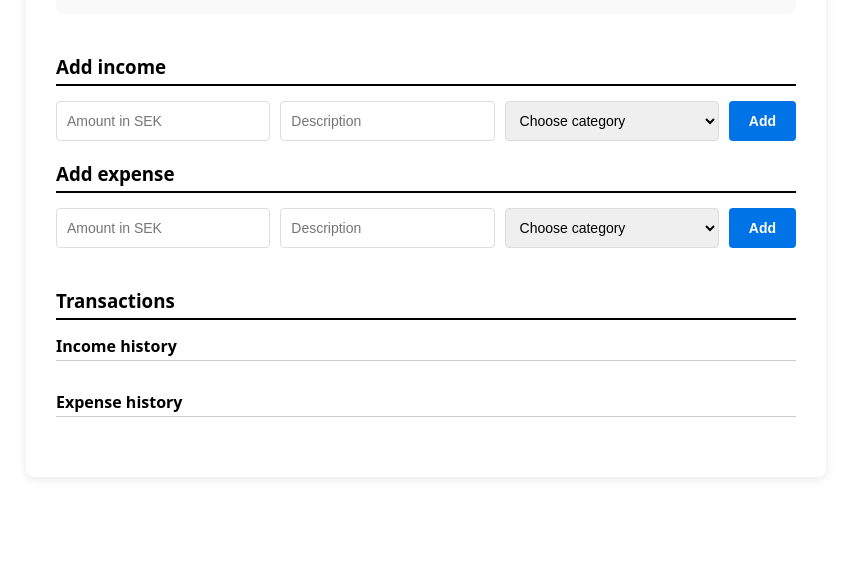
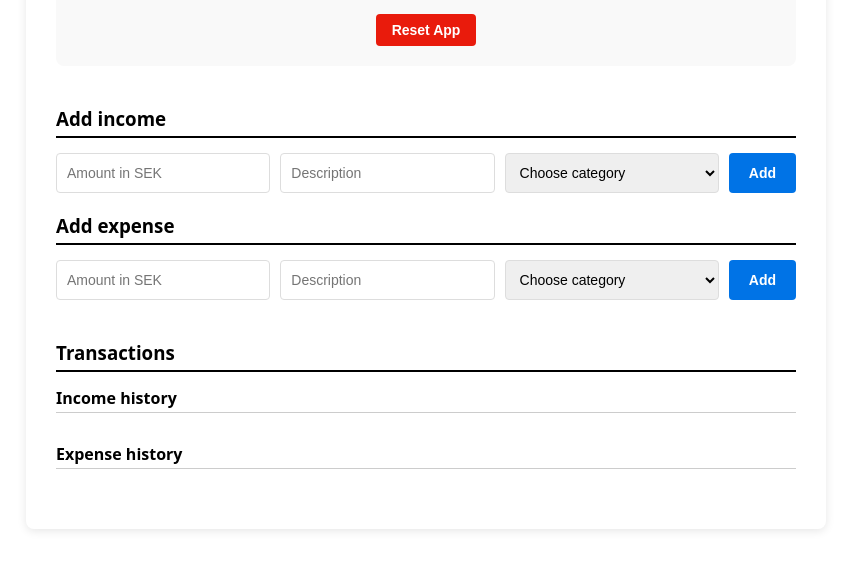
Before and after one commit to filip-brandt/Budget-app, a website built with Vite: page index.html in a window 1280 px wide. Shown: the part 225-800 px from the top of the page, without its empty margins (214-1065 px from the left). Built offline with nearby package versions, Linux system fonts and the light colour scheme.

Commit message:
added reset button

```diff
--- a/index.html
+++ b/index.html
@@ -21,6 +21,7 @@
       <p class="balance-display">
         <span id="balanceAmount">0</span> SEK
       </p>
+      <button id="resetBtn" class="reset-button" aria-label="Reset the app">Reset App</button>
     </section>
 
     <section class="income-section">
```
